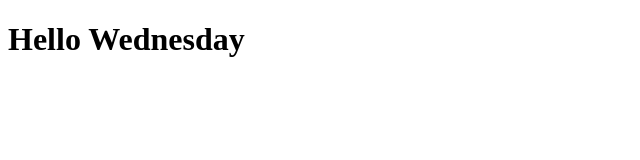
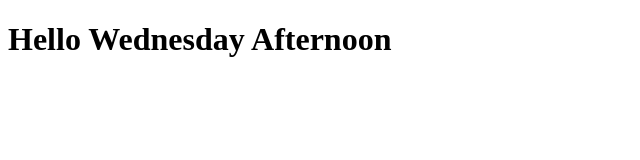
Before and after one commit to yukie-m/wednesday_test, a plain HTML site: page index.html in a window 1280 px wide. Shown: the whole page, without its empty margins (0-640 px from the left). Drawn offline with Linux system fonts and the light colour scheme.

Commit message:
afternoon

```diff
--- a/index.html
+++ b/index.html
@@ -7,7 +7,7 @@
         <title>Document</title>
 </head>
 <body>
-        <h1>Hello Wednesday</h1>
+        <h1>Hello Wednesday Afternoon</h1>
 
 </body>
 </html>
```
